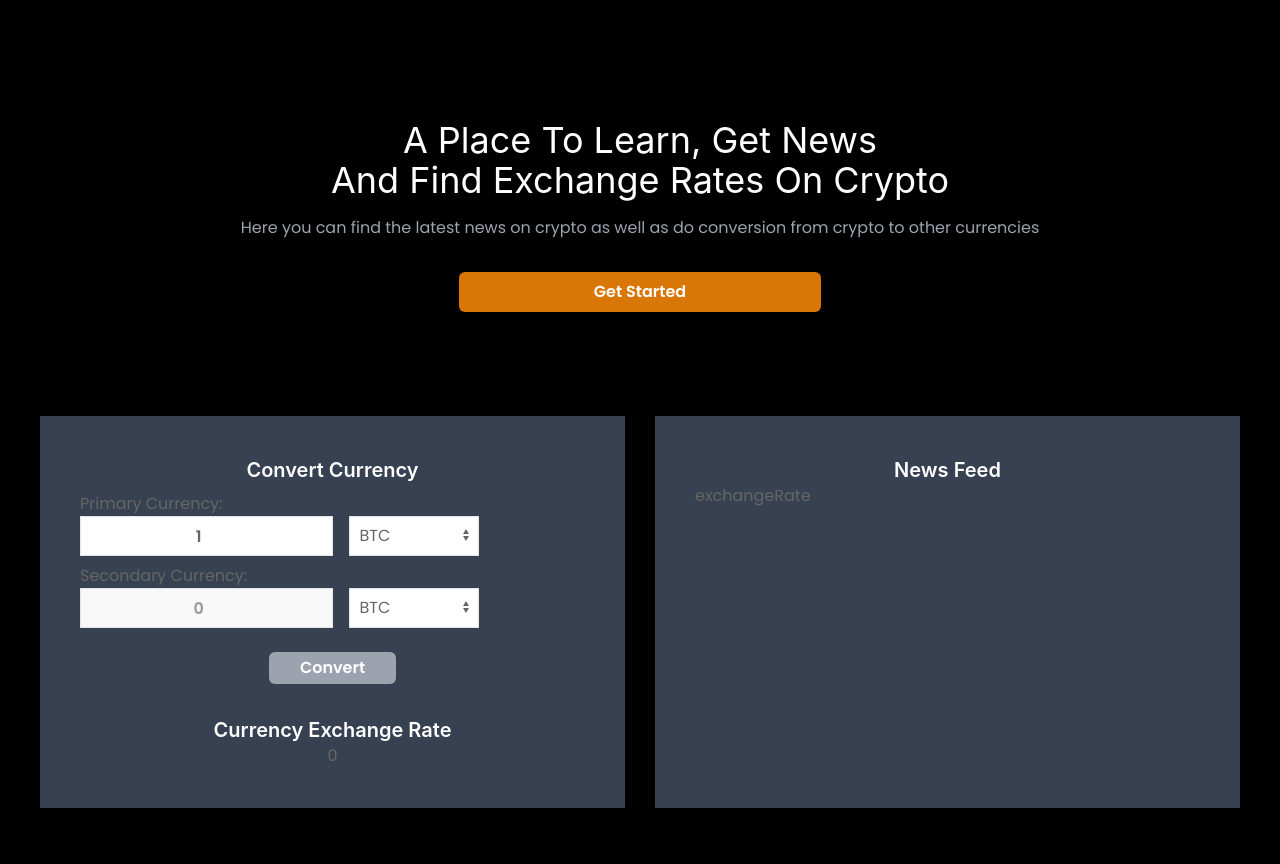
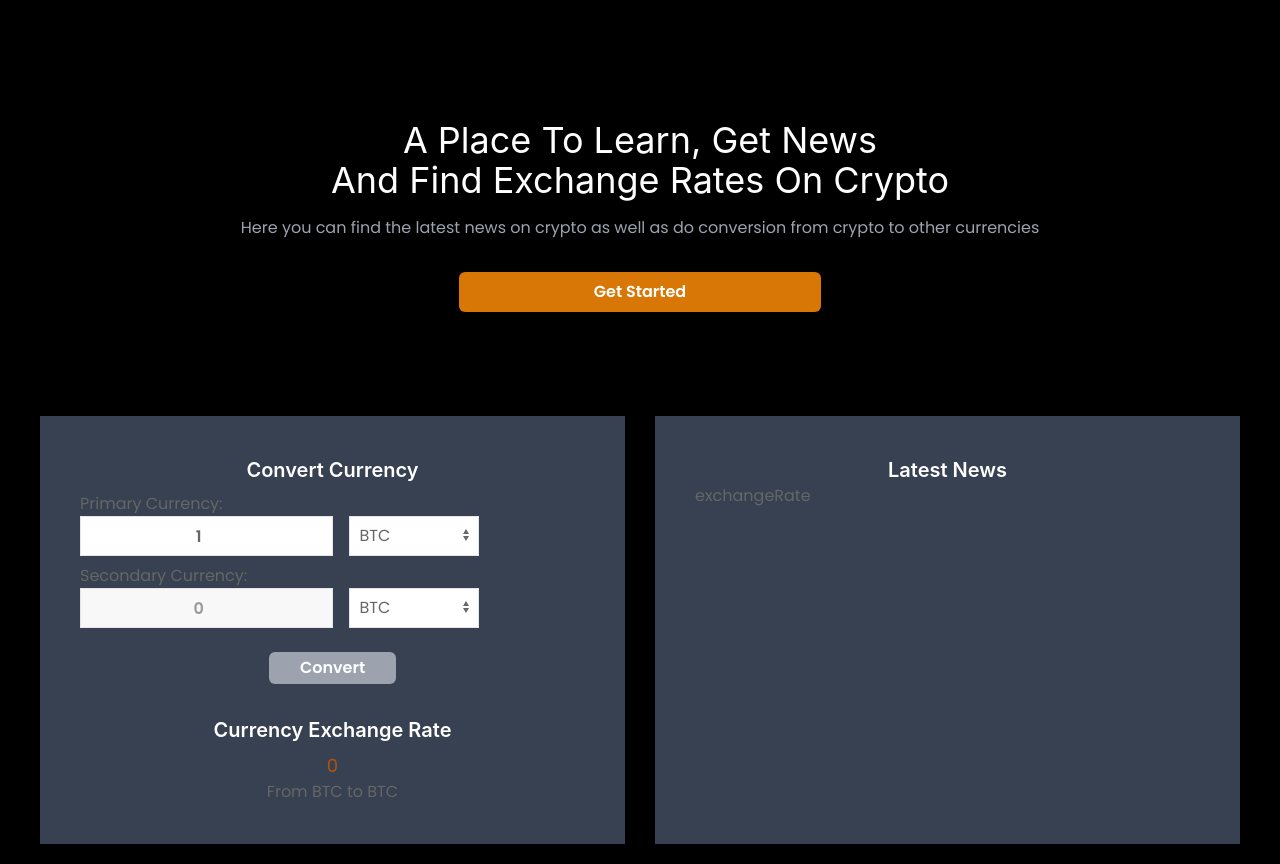
Before and after one commit to JaySwithin/crypto-web, a React (Create React App) app: page / in a window 1280 px wide. Before the commit the page ends 828 px from the top, so only its background shows below. Built offline with nearby package versions, Linux system fonts and the light colour scheme; the HTML template or start-up script is replaced by a standard one.

Commit message:
Done with currency conversion

```diff
--- a/src/components/Display.js
+++ b/src/components/Display.js
@@ -148,7 +148,8 @@ function Display() {
                  </div>
               <div className="mt-6 text-center">
                 <h2 className="text-white text-xl font-semibold">Currency Exchange Rate</h2>
-                <p>{exchangeRate}</p>
+                <p className="text-yellow-700 text-lg mt-2">{exchangeRate}</p>
+                <p className="text-">From {primaryValue} to {secondaryValue}</p>
               </div>
               </div>
             </div>
@@ -156,7 +157,7 @@ function Display() {
 
             <div uk-scrollspy="cls: uk-animation-slide-right; repeat: true">
               <div className="uk-card uk-card-body uk-card-padding-responsive uk-card-default mt-2 bg-gray-700">
-                <h3 className="text-center text-xl font-semibold text-white">News Feed</h3>
+                <h3 className="text-center text-xl font-semibold text-white">Latest News</h3>
                 exchangeRate
               </div>
             </div>
```
